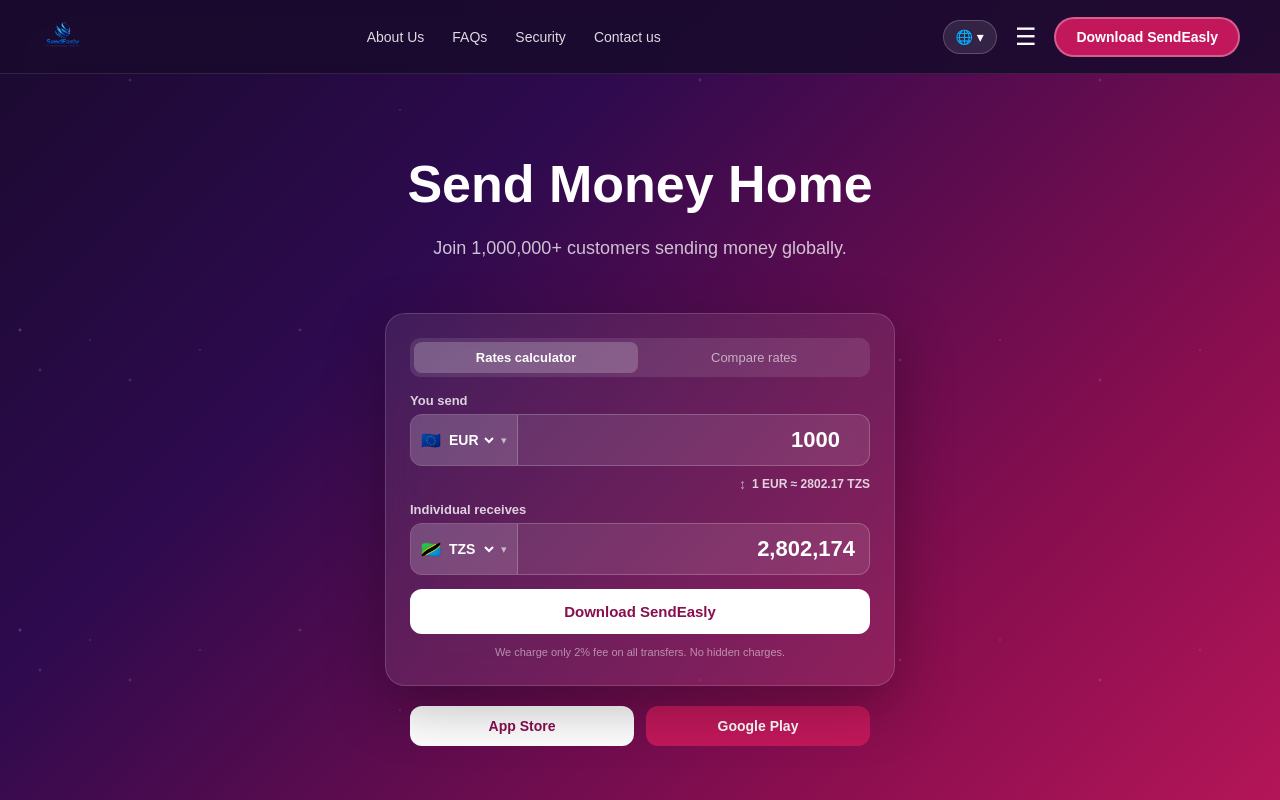
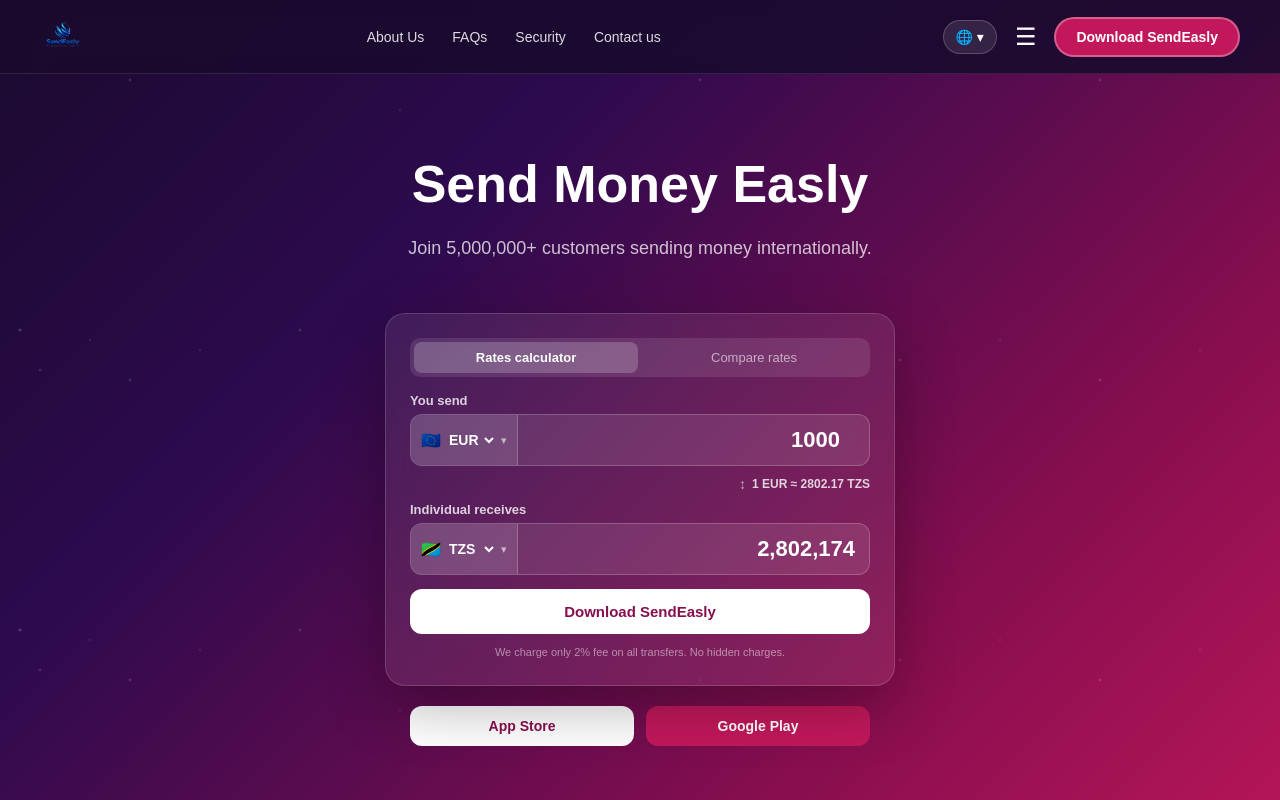
Before and after one commit to sendeasly/money-transfer, a React (Create React App) app: page / in a window 1280 px wide. Shown: the top 800 px of the page. Built offline with nearby package versions, Linux system fonts and the light colour scheme.

Commit message:
Redesign Home - rekebisha text juu

```diff
--- a/src/pages/Home.js
+++ b/src/pages/Home.js
@@ -75,9 +75,9 @@ function Home() {
 
         // Text juu
         React.createElement('div', { style: styles.heroText },
-          React.createElement('h1', { style: styles.kichwa }, 'Send Money Home'),
+          React.createElement('h1', { style: styles.kichwa }, 'Send Money Easly'),
           React.createElement('p', { style: styles.maelezo },
-            'Join 1,000,000+ customers sending money globally.'
+            'Join 5,000,000+ customers sending money internationally.'
           )
         ),
 
```
